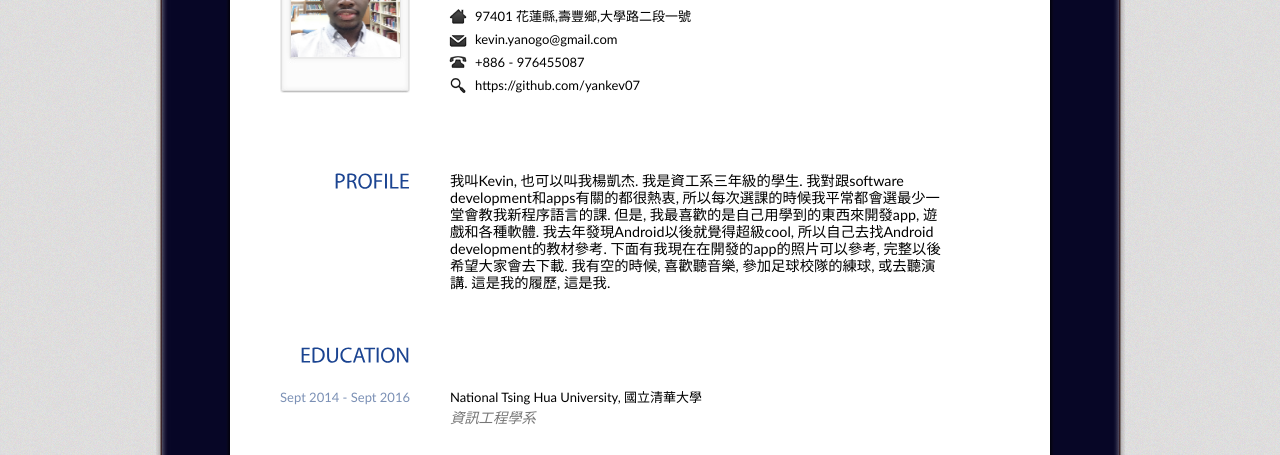
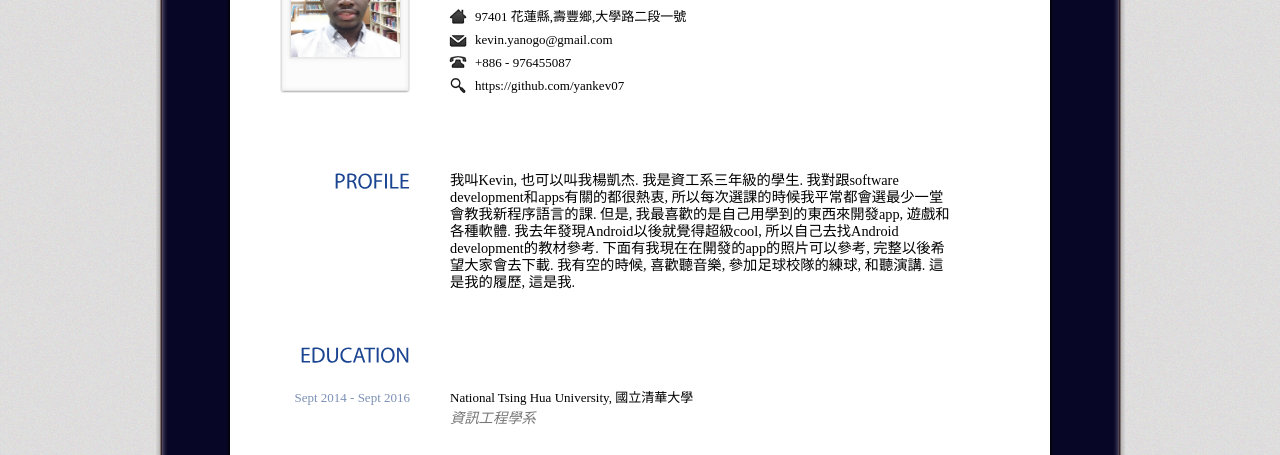
Before and after one commit to yankev07/yankev07.github.io, a plain HTML site: page index.html in a window 1280 px wide. Shown: the part 339-794 px from the top of the page. Drawn offline with Linux system fonts and the light colour scheme.

Commit message:
2 files updatedgit status

```diff
--- a/css/blue.css
+++ b/css/blue.css
@@ -51,7 +51,7 @@ blockquote, q {
 /* ----------------------------------------- */
 
 body {
-	font-family: "Trebuchet MS", Arial, Helvetica, sans-serif;
+	font-family: "Times New Roman", Times, serif;
 	background-color: #e1e0db;
 	background-image: url(../images/bg.jpg);
 	background-repeat: repeat;
--- a/index.html
+++ b/index.html
@@ -61,7 +61,7 @@
         <!-- Begin 1st Row -->
         <div class="entry">
           <h2>PROFILE</h2>
-          <p style = "font-size:110%;">我叫Kevin, 也可以叫我楊凱杰. 我是資工系三年級的學生. 我對跟software development和apps有關的都很熱衷, 所以每次選課的時候我平常都會選最少一堂會教我新程序語言的課. 但是, 我最喜歡的是自己用學到的東西來開發app, 遊戲和各種軟體. 我去年發現Android以後就覺得超級cool, 所以自己去找Android development的教材參考. 下面有我現在在開發的app的照片可以參考, 完整以後希望大家會去下載. 我有空的時候, 喜歡聽音樂, 參加足球校隊的練球, 或去聽演講. 這是我的履歷, 這是我.</p>
+          <p style = "font-size:110%;">我叫Kevin, 也可以叫我楊凱杰. 我是資工系三年級的學生. 我對跟software development和apps有關的都很熱衷, 所以每次選課的時候我平常都會選最少一堂會教我新程序語言的課. 但是, 我最喜歡的是自己用學到的東西來開發app, 遊戲和各種軟體. 我去年發現Android以後就覺得超級cool, 所以自己去找Android development的教材參考. 下面有我現在在開發的app的照片可以參考, 完整以後希望大家會去下載. 我有空的時候, 喜歡聽音樂, 參加足球校隊的練球, 和聽演講. 這是我的履歷, 這是我.</p>
         </div>
         <!-- End 1st Row -->
         <!-- Begin 2nd Row -->
```
